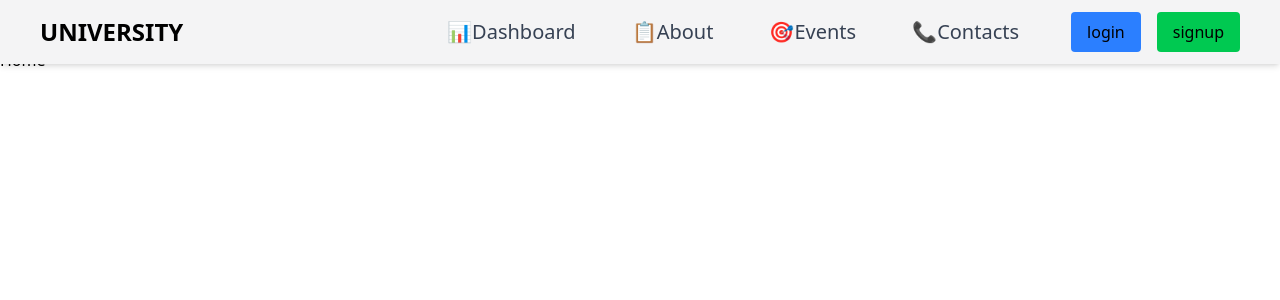
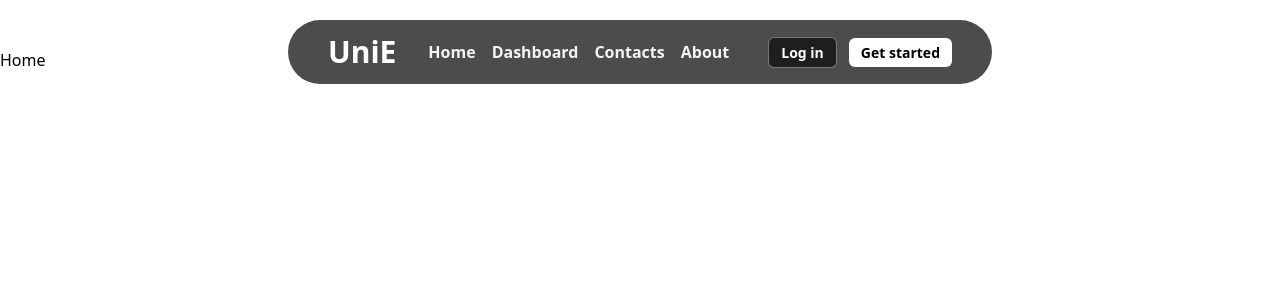
Before and after one commit to ankushx4343/university_event_management, a React (Vite) app in the folder frontend/: page / in a window 1280 px wide. Shown: the top 300 px of the page. Built offline with nearby package versions, Linux system fonts and the light colour scheme.

Commit message:
Created new navbar

```diff
--- a/frontend/src/App.jsx
+++ b/frontend/src/App.jsx
@@ -12,13 +12,14 @@ import AdminDashboard from './pages/AdminPannel/components/AdminDashboard'
 import Eventmanagement from './pages/AdminPannel/components/Eventmanagement'
 import Usermanagement from './pages/AdminPannel/components/Usermanagement'
 import { Toaster } from 'react-hot-toast'
+import Navbar from './components/layout/Navbar'
 
 function App() {
   return (
     <>
     <Toaster/>
       <div className='min-h-screen pt-12'>
-        <Header/>
+        <Navbar/>
         <Routes>
           <Route path='/' element={<Home/>}></Route>
           <Route path='/login' element={<Login/>}></Route>
--- /dev/null
+++ b/frontend/src/components/layout/Navbar.jsx
@@ -0,0 +1,52 @@
+import React from 'react'
+import { Link, useLocation } from 'react-router-dom'
+import useAuth from '../../context/useAuth'
+
+function Navbar() {
+    const { user, logout } = useAuth();
+    const location = useLocation()
+    const navlinks = [
+        { path: "/Home", label: "Home" },
+        { path: "/dashboard", label: "Dashboard" },
+        { path: "/contacts", label: "Contacts" },
+        { path: "/about", label: "About" },
+    ]
+    return (
+        <div className='w-full flex justify-center'>
+            <div className='z-10 rounded-full fixed top-5 mx-auto w-[55%] bg-black/70 backdrop-blur-md h-16 flex justify-between px-10  items-center'>
+                <div className='flex items-center gap-8'>
+                    <Link to={"/home"}>
+                        <h1 className='text-3xl font-bold text-white'>UniE</h1>
+                    </Link>
+                    <div>
+                        <ul className='flex gap-4 items-center font-semibold text-gray-100 transition-all ease-in-out duration-200'>
+                            {
+                                navlinks.map((link) => {
+                                    return (
+                                        <li className=  {`${location.pathname===link.path?"border-b-2 ":""} hover:text-gray-300 hover:cursor-pointer transition-colors ease-in-out duration-200 `}>
+                                            <Link to={link.path} key={link.label} className='transition-all ease-in-out duration-200'>{link.label}</Link>
+                                        </li>
+                                    )
+                                })
+                            }
+                            {
+                                user?.role === "admin" && (
+                                    <li className={`${location.pathname==="/admin"?"border-b-2 ":""} hover:text-gray-300 hover:cursor-pointer transition-all ease-in-out duration-200`}>
+                                        <Link to={"/admin"} key={"admin"} className='transition-all ease-in-out duration-200'>Admin</Link>
+                                    </li>
+                                )
+
+                            }
+                        </ul>
+                    </div>
+                </div>
+                <div>
+                    <button className='text-white text-[14px] bg-black/60 px-3 py-1 border-white/40 border-[1px] rounded-md inset-shadow-zinc-100 font-semibold hover:cursor-pointer hover:bg-blue-500/10 mx-3 transition-colors ease-in-out duration-50'>Log in</button>
+                    <button className='bg-white px-3 py-1 rounded-md font-semibold text-[14px] hover:cursor-pointer hover:shadow-2xl transition-colors ease-in-out duration-50'>Get started</button>
+                </div>
+            </div>
+        </div>
+    )
+}
+
+export default Navbar
```
